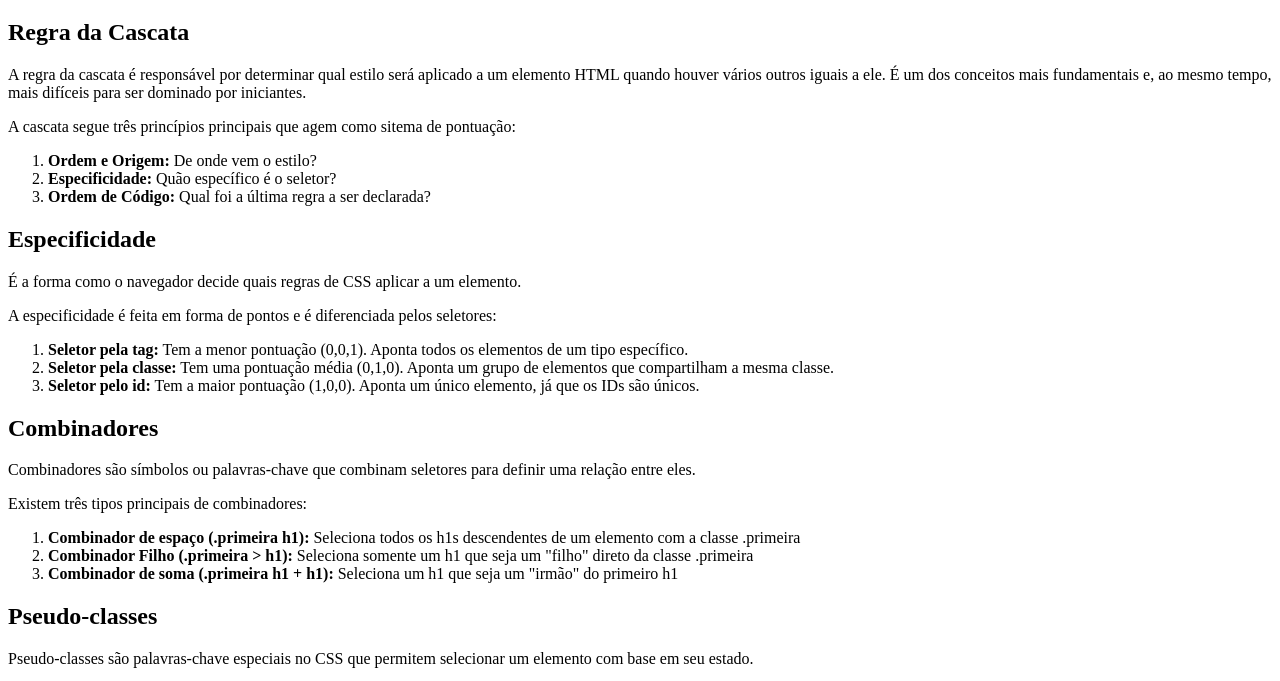
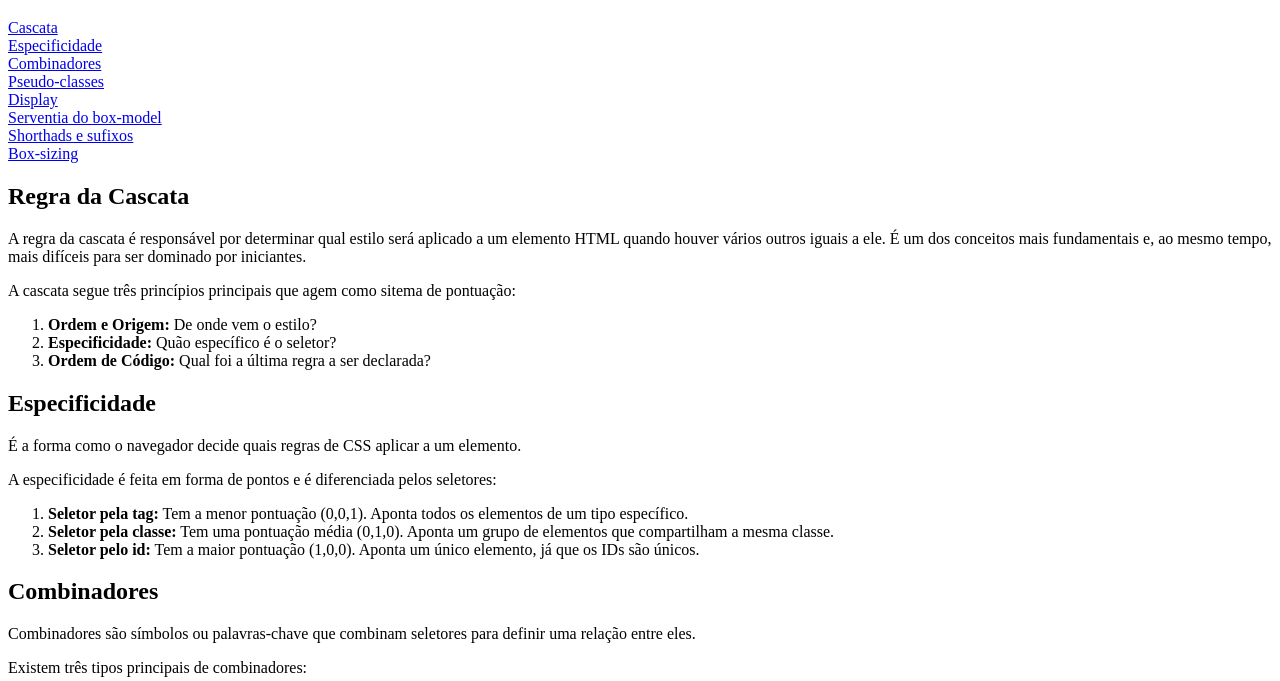
Before and after one commit to LNC1004/Aula13_combinadores-especificidade-etc, a plain HTML site: page index.html in a window 1280 px wide. Shown: the part 61-742 px from the top of the page. Drawn offline with Linux system fonts and the light colour scheme.

Commit message:
Projeto finalizado

```diff
--- a/index.html
+++ b/index.html
@@ -7,10 +7,18 @@
 <body>
     <header>
     <h1 id="inicio" class="titulos">Esplicação tags e propriedades novas </h1>
-    </header>
-    </body>
+    <a href="#casc">Cascata</a> <br>
+    <a href="#espec">Especificidade</a> <br>
+    <a href="#combo">Combinadores</a> <br>
+    <a href="#pseudo">Pseudo-classes</a> <br>
+    <a href="#display">Display</a> <br>
+    <a href="#serv">Serventia do box-model</a> <br>
+    <a href="#short">Shorthads e sufixos</a> <br>
+    <a href="#box">Box-sizing</a> <br>
+ </header>
+
     <div id="casc">
-        <h2 class="titulos" id="titulo-e">Regra da Cascata</h2>
+        <h2 class="titulos" id="cascata">Regra da Cascata</h2>
         <p>A regra da cascata é responsável por determinar qual estilo será aplicado a um elemento HTML quando houver vários outros iguais a ele. É um dos conceitos mais fundamentais e, ao mesmo tempo, mais difíceis para ser dominado por iniciantes.</p>
 
         <p>A cascata segue três princípios principais que agem como sitema de pontuação:</p>
@@ -23,7 +31,7 @@
     </div>
 
     <div id="espec">
-        <h2 class="titulos">Especificidade</h2>
+        <h2 class="titulos" id="especificidade">Especificidade</h2>
         <p>É a forma como o navegador decide quais regras de CSS aplicar a um elemento.</p>
         <p>A especificidade é feita em forma de pontos e é diferenciada pelos seletores:</p>
         <ol>
@@ -36,7 +44,7 @@
     </div>
 
     <div id="combo">
-        <h2 class="titulos">Combinadores</h2>
+        <h2 class="titulos" id="combinadores">Combinadores</h2>
         <p>Combinadores são símbolos ou palavras-chave que combinam seletores para definir uma relação entre eles.</p>
         <p>Existem três tipos principais de combinadores:</p>
 
@@ -50,7 +58,7 @@
     </div>
 
     <div id="pseudo">
-        <h2 class="titulos">Pseudo-classes</h2>
+        <h2 class="titulos" id="peseudo">Pseudo-classes</h2>
         <p>Pseudo-classes são palavras-chave especiais no CSS que permitem selecionar um elemento com base em seu estado.</p>
 
         <p>Pseudo-classes principais:</p>
@@ -67,7 +75,7 @@
     </div>
 
     <div id="display">
-        <h2 class="titulos">Display</h2>
+        <h2 class="titulos" id="display-i-b">Display</h2>
         <p>A propriedade <em>display</em> define o tipo de caixa de layout de um elemento.</p>
         <p>Os valores mais comuns são:</p>
 
@@ -82,7 +90,7 @@
     </div>
 
     <div id="serv">
-        <h2>Serventia  das propriedades de tamanho</h2>
+        <h2 class="titulos" id="serventias">Serventia  das propriedades de tamanho</h2>
         <p>Uma página é formada como uma caixa, e possuí partes relevantes ou não.</p>
         <p>São essas:</p>
         <ol>
@@ -91,10 +99,11 @@
             <li><strong>border:</strong> É a linha que envolve o padding (Borda da página). Contém a cor de fundo</li>
 
             <li><strong>margin:</strong> É o espaço externo que separa um elemento de outro (Margem). É transparente</li>
+        </ol>
+        </div>
 
-        </ol>
-
-         <h2 class="titulos">Shorthand e sufixos</h2>
+        <div id="short">
+         <h2>class="titulos">Shorthand e sufixos</h2>
 
          <p>São usados para alterar tamanho</p>
 
@@ -107,7 +116,7 @@
     </div>
 
     <div id="box">
-        <h2 class="titulos">Box-sizing</h2>
+        <h2 class="titulos" id="boxmodel">Box-sizing</h2>
         <p>Define o tamanho de um elemento.</p>
         <p>Usa principalmente o <em>border-box.</em></p>
         <p>Com o border-box, a largura e a altura que você define incluem o preenchimento e a borda. A margem, no entanto, continua a ser calculada separadamente.
```
Also changed, not shown: style.css (line endings or trailing spaces).
